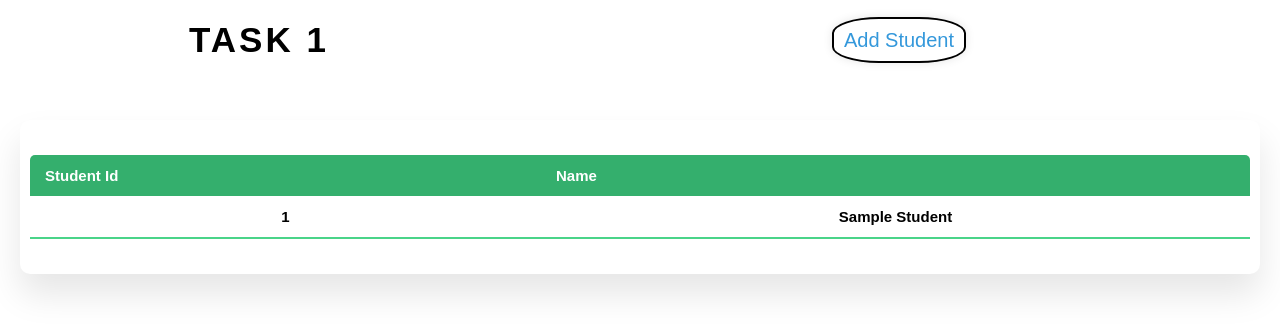
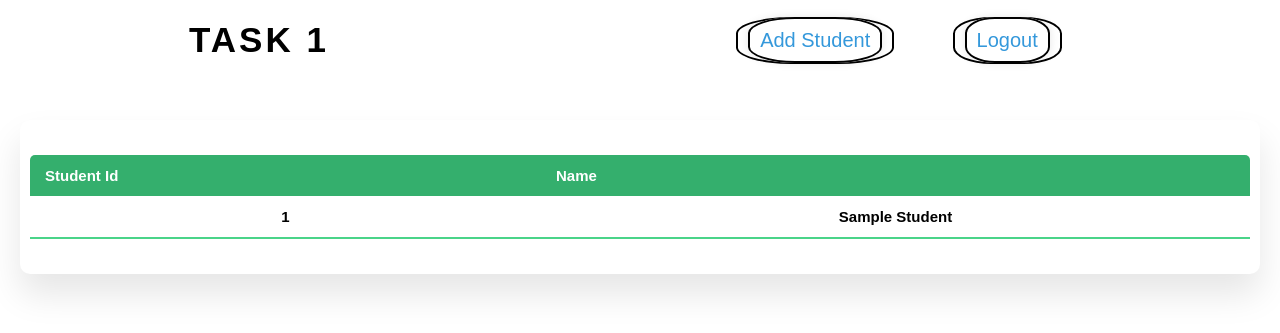
Before and after one commit to nandinimalik16/NinjaStudy-Task1, a Django app: template taskManagement/task/templates/taskAssignment.html in a window 1280 px wide. Shown: the top 333 px of the page. Run offline with Django 3.2, Linux system fonts and the light colour scheme; data comes from the database, SQL or seed files in the repository; both versions use the stored data as it was after the commit; tables that the repository leaves empty hold one stand-in row (values such as "Sample post"); the template is opened without the code that fills it: values that come from a table or form of the project are taken from there, most other values are stand-ins (such as "Sample title", 1, 10 or a date in 2020); lists and menus that the app fills with data are empty.

Commit message:
Logout button added

```diff
--- a/taskManagement/task/static/css/taskAssignment.css
+++ b/taskManagement/task/static/css/taskAssignment.css
@@ -35,6 +35,13 @@ nav {
 }
 ul {
   list-style: none;
+}
+.nav-links li {
+  list-style: none;
+  border: solid 2px black;
+  padding: 10px;
+  border-radius: 35%;
+  cursor: pointer;
 }
 .nav-links li label {
   list-style: none;
--- a/taskManagement/task/templates/taskAssignment.html
+++ b/taskManagement/task/templates/taskAssignment.html
@@ -16,6 +16,9 @@
       <ul class="nav-links">
         <li>
           <label for="show" class="show-btn">Add Student</label>
+        </li>
+        <li>
+          <label for="show" class="show-btn">Logout</label>
         </li>
       </ul>
     </nav>
@@ -49,7 +52,7 @@
             <thead>
               <tr>
                 <th>Student Id</th>
-                  <th> Name</th>
+                <th>Name</th>
               </tr>
             </thead>
             <tbody>
@@ -59,7 +62,6 @@
                 <th>{{student.name}}</th>
               </tr>
               {% endfor %}
-
             </tbody>
           </table>
         </section>
```
Also changed, not shown: taskManagement/db.sqlite3. Lines whose indentation alone changed are shown as unchanged.
